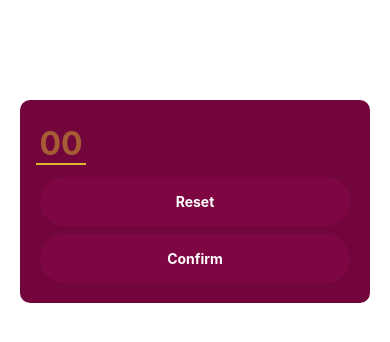
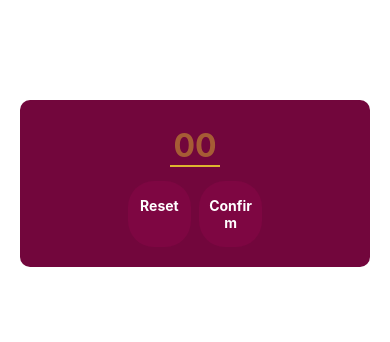
Before and after one commit to jayvanandel07/ReactNativeLearn, a React Native app: screen / in a window 390 px wide. Shown: the top 342 px of the page. Built offline with nearby package versions, Linux system fonts and the light colour scheme.

Commit message:
button layout

```diff
--- a/components/Buttons/PrimaryButton.js
+++ b/components/Buttons/PrimaryButton.js
@@ -31,6 +31,7 @@ const PrimaryButton = (props) => {
 
 const styles = StyleSheet.create({
   buttonOuterContainer: {
+    flex: 1,
     margin: 4,
     borderRadius: 26,
     backgroundColor: "#7e0642",
--- a/components/StartScreen.js
+++ b/components/StartScreen.js
@@ -13,14 +13,17 @@ const StartScreen = () => {
         cursorColor={"#ddb52f"}
         selectionHandleColor={"#ddb52f"}
       />
-      <PrimaryButton>Reset</PrimaryButton>
-      <PrimaryButton>Confirm</PrimaryButton>
+      <View style={styles.buttonContainer}>
+        <PrimaryButton>Reset</PrimaryButton>
+        <PrimaryButton>Confirm</PrimaryButton>
+      </View>
     </View>
   );
 };
 
 const styles = StyleSheet.create({
   inputContainer: {
+    alignItems: "center",
     marginTop: 100,
     margin: 20,
     padding: 16,
@@ -43,11 +46,14 @@ const styles = StyleSheet.create({
     fontSize: 32,
     borderBottomColor: "#ddb52f",
     borderBottomWidth: 2,
-    marginVertical: 8,
+    marginVertical: 10,
     color: "#ddb52f",
     fontWeight: "bold",
     textAlign: "center",
   },
+  buttonContainer: {
+    flexDirection: "row",
+  },
 });
 
 export default StartScreen;
```
